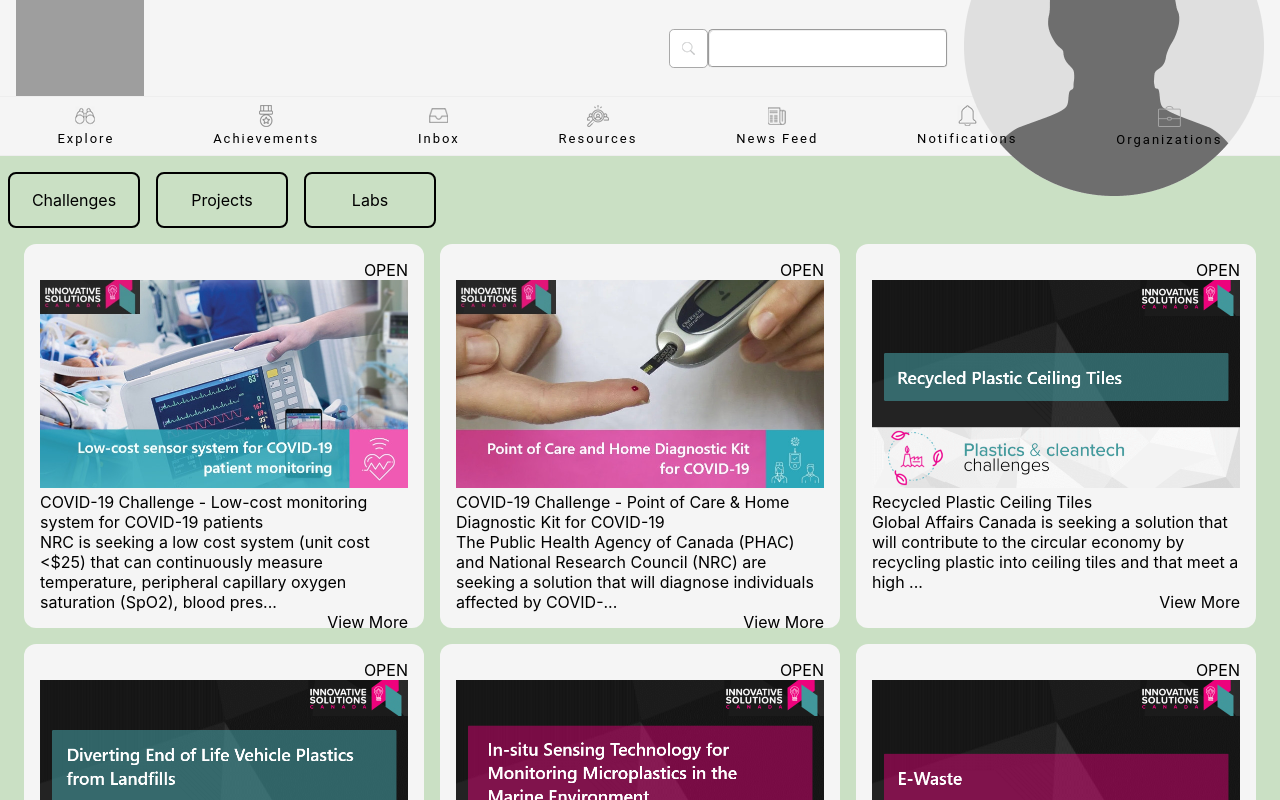
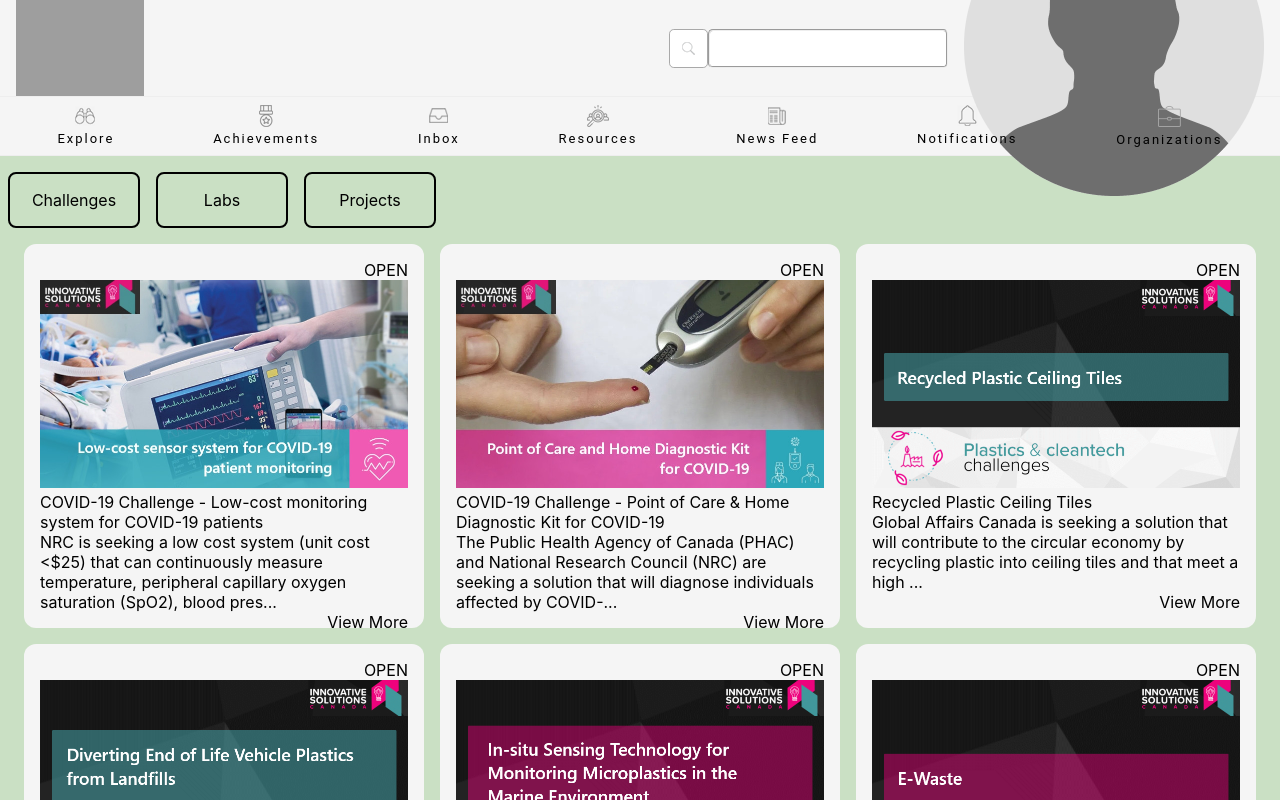
Before and after one commit to haphamo/Prepr_Front_End_Dev_Work_Challenge, a React (Create React App) app: page / in a window 1280 px wide. Shown: the top 800 px of the page. Built offline with nearby package versions, Linux system fonts and the light colour scheme; grey boxes are pictures that could not be loaded.

Commit message:
created a filtered nav array for the category buttons, moved into Helpers, added Link tags to the buttons

```diff
--- a/src/components/CategoryButton.js
+++ b/src/components/CategoryButton.js
@@ -1,18 +1,35 @@
 import React from 'react';
+import { Link } from "react-router-dom";
+import { categoryDataFromNavData, randomKeyGenerator } from '../helpers/Helper_Functions.js'
+import { navigationItems } from "../data/Nav_Data.js";
 import './CategoryButton.css'
 
 export default function CategoryButton() {
+
+  const categoryButtons = navigationItems.filter(categoryDataFromNavData)
+
+  const sorted = categoryButtons.sort((a, b) => {
+    if(a.name < b.name) { return -1; }
+    if(a.name > b.name) { return 1; }
+    return 0;
+  })
+
+
+  const allCategoryButtons = categoryButtons.map(category => {
+    const { name, src, alt, path } = category
+    return(
+      <Link to={`/${path}`} key={randomKeyGenerator()}>
+        <div className="category">
+          {name}
+        </div>
+
+      </Link>
+    )
+  })
+
   return(
     <div className="category-container">
-      <div className="category">
-        Challenges
-      </div>
-      <div className="category">
-        Projects
-      </div>
-      <div className="category">
-        Labs
-      </div>
+      {allCategoryButtons}
     </div>
   )
 }
--- a/src/data/Nav_Data.js
+++ b/src/data/Nav_Data.js
@@ -32,7 +32,8 @@ export const navigationItems = [
   {
     name: "Challenges",
     src: challenges,
-    alt: "explore challenges"
+    alt: "explore challenges",
+    path: ""
   },
   {
     name: "Achievements",
--- a/src/helpers/Helper_Functions.js
+++ b/src/helpers/Helper_Functions.js
@@ -25,4 +25,18 @@ const filteredNav = function(navItem) {
   }
 }
 
-export { randomKeyGenerator, shortenedSummaryForCardDisplay, getSpecificData, filteredNav }
+// This is the array needed for the category buttons on Explore Page
+const categoryDataFromNavData = function(navItem) {
+  switch(navItem.name) {
+    case "Challenges":
+      return true;
+    case "Projects":
+      return true;
+    case "Labs":
+      return true;
+    default:
+      return false;
+  }
+}
+
+export { randomKeyGenerator, shortenedSummaryForCardDisplay, getSpecificData, filteredNav, categoryDataFromNavData }
```
